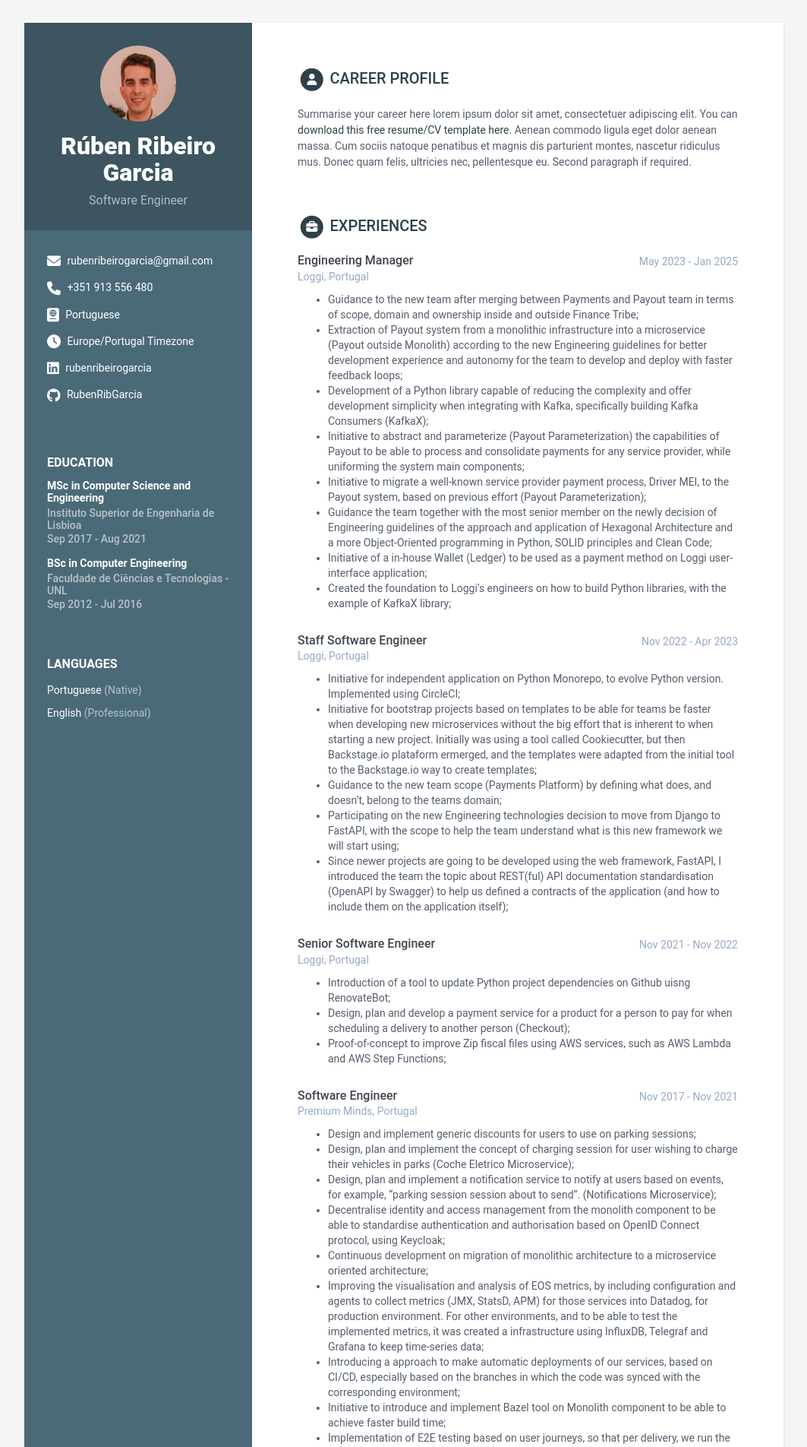
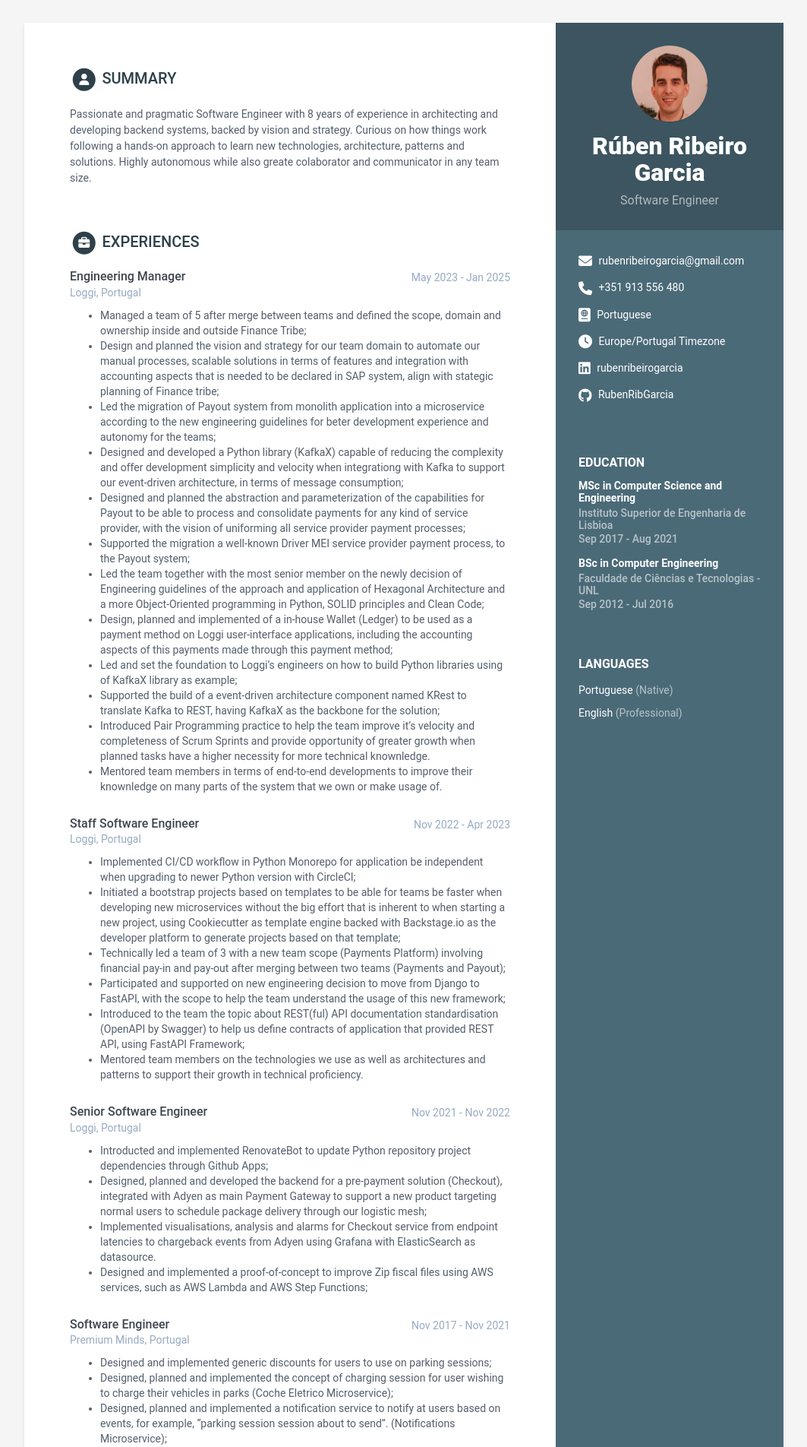
Before and after one commit to RubenRibGarcia/cv, a Jekyll site: the page built from index.html, in a window 1280 px wide. Shown: the top 1904 px of the page at 76% size, without its empty margins (108-1171 px from the left). Built offline with Jekyll 4.4.1, drawn with Linux system fonts in a browser that asks for light colours; some of the changed text lies outside the part shown.

Commit message:
chore: updated cv

```diff
--- a/_data/data.yml
+++ b/_data/data.yml
@@ -3,7 +3,7 @@
 #
 
 sidebar:
-    position: left # position of the sidebar : left or right
+    position: right # position of the sidebar : left or right
     about: False # set to False or comment line if you want to remove the "how to use?" in the sidebar
     education: True # set to False if you want education in main section instead of in sidebar
 
@@ -42,14 +42,13 @@ sidebar:
           level: Professional
 
 career-profile:
-    title: Career Profile
+    title: summary
     summary: |
-      Summarise your career here lorem ipsum dolor sit amet, consectetuer
-      adipiscing elit. You can [download this free resume/CV template here]().
-      Aenean commodo ligula eget dolor aenean massa. Cum sociis natoque
-      penatibus et magnis dis parturient montes, nascetur ridiculus mus.
-      Donec quam felis, ultricies nec, pellentesque eu.
-      Second paragraph if required.
+      Passionate and pragmatic Software Engineer with 8 years of experience in architecting
+      and developing backend systems, backed by vision and strategy.
+      Curious on how things work following a hands-on approach
+      to learn new technologies, architecture, patterns and solutions.
+      Highly autonomous while also greate colaborator and communicator in any team size.
 
 education:
     title: Education
@@ -68,99 +67,106 @@ experiences:
         time: May 2023 - Jan 2025
         company: Loggi, Portugal
         details: |
-          - Guidance to the new team after merging between Payments and
-          Payout team in terms of scope, domain and ownership inside and
-          outside Finance Tribe;
-          - Extraction of Payout system from a monolithic infrastructure into a
-          microservice (Payout outside Monolith) according to the new
-          Engineering guidelines for better development experience and
-          autonomy for the team to develop and deploy with faster feedback
-          loops;
-          - Development of a Python library capable of reducing the complexity
-          and offer development simplicity when integrating with Kafka,
-          specifically building Kafka Consumers (KafkaX);
-          - Initiative to abstract and parameterize (Payout Parameterization) the
-          capabilities of Payout to be able to process and consolidate payments
-          for any service provider, while uniforming the system main
-          components;
-          - Initiative to migrate a well-known service provider payment process,
-          Driver MEI, to the Payout system, based on previous effort (Payout
-          Parameterization);
-          - Guidance the team together with the most senior member on the
+          - Managed a team of 5 after merge between teams and defined the
+          scope, domain and ownership inside and outside Finance Tribe;
+          - Design and planned the vision and strategy for our team domain to automate
+          our manual processes, scalable solutions in terms of features and
+          integration with accounting aspects that is needed to be declared in SAP system,
+          align with stategic planning of Finance tribe;
+          - Led the migration of Payout system from monolith application into a
+          microservice according to the new engineering guidelines for beter development
+          experience and autonomy for the teams;
+          - Designed and developed a Python library (KafkaX) capable of reducing the complexity
+          and offer development simplicity and velocity when integrationg with Kafka to support
+          our event-driven architecture, in terms of message consumption;
+          - Designed and planned the abstraction and parameterization of the capabilities for Payout
+          to be able to process and consolidate payments for any kind of service provider, with
+          the vision of uniforming all service provider payment processes;
+          - Supported the migration a well-known Driver MEI service provider payment process,
+          to the Payout system;
+          - Led the team together with the most senior member on the
           newly decision of Engineering guidelines of the approach and
           application of Hexagonal Architecture and a more Object-Oriented
           programming in Python, SOLID principles and Clean Code;
-          - Initiative of a in-house Wallet (Ledger) to be used as a payment
-          method on Loggi user-interface application;
-          - Created the foundation to Loggi's engineers on how to build Python
-          libraries, with the example of KafkaX library;
+          - Design, planned and implemented of a in-house Wallet (Ledger) to be used as a payment
+          method on Loggi user-interface applications, including the accounting aspects of this payments
+          made through this payment method;
+          - Led and set the foundation to Loggi's engineers on how to build Python
+          libraries using of KafkaX library as example;
+          - Supported the build of a event-driven architecture component named KRest to translate Kafka to REST,
+          having KafkaX as the backbone for the solution;
+          - Introduced Pair Programming practice to help the team improve it's velocity and completeness
+          of Scrum Sprints and provide opportunity of greater growth when planned tasks have a higher necessity
+          for more technical knownledge.
+          - Mentored team members in terms of end-to-end developments to improve their knownledge
+          on many parts of the system that we own or make usage of.
       - role: Staff Software Engineer
         time: Nov 2022 - Apr 2023
         company: Loggi, Portugal
         details: |
-          - Initiative for independent application on Python Monorepo, to evolve
-          Python version. Implemented using CircleCI;
-          - Initiative for bootstrap projects based on templates to be able for
+          - Implemented CI/CD workflow in Python Monorepo for application be
+          independent when upgrading to newer Python version with CircleCI;
+          - Initiated a bootstrap projects based on templates to be able for
           teams be faster when developing new microservices without the big
-          effort that is inherent to when starting a new project. Initially was using
-          a tool called Cookiecutter, but then Backstage.io plataform ermerged,
-          and the templates were adapted from the initial tool to the
-          Backstage.io way to create templates;
-          - Guidance to the new team scope (Payments Platform) by defining
-          what does, and doesn't, belong to the teams domain;
-          - Participating on the new Engineering technologies decision to move
-          from Django to FastAPI, with the scope to help the team understand
-          what is this new framework we will start using;
-          - Since newer projects are going to be developed using the web
-          framework, FastAPI, I introduced the team the topic about REST(ful)
+          effort that is inherent to when starting a new project,
+          using Cookiecutter as template engine backed with Backstage.io as
+          the developer platform to generate projects based on that template;
+          - Technically led a team of 3 with a new team scope (Payments Platform)
+          involving financial pay-in and pay-out after merging between two teams
+          (Payments and Payout);
+          - Participated and supported on new engineering decision to move
+          from Django to FastAPI, with the scope to help the team understand the usage of this
+          new framework;
+          - Introduced to the team the topic about REST(ful)
           API documentation standardisation (OpenAPI by Swagger) to help us
-          defined a contracts of the application (and how to include them on the
-          application itself);
+          define contracts of application that provided REST API, using FastAPI Framework;
+          - Mentored team members on the technologies we use as well as architectures
+          and patterns to support their growth in technical proficiency.
       - role: Senior Software Engineer
         time: Nov 2021 - Nov 2022
         company: Loggi, Portugal
         details: |
-          - Introduction of a tool to update Python project dependencies on
-          Github uisng RenovateBot;
-          - Design, plan and develop a payment service for a product for a
-          person to pay for when scheduling a delivery to another person
-          (Checkout);
-          - Proof-of-concept to improve Zip fiscal files using AWS services, such
-          as AWS Lambda and AWS Step Functions;
+          - Introducted and implemented RenovateBot to update
+          Python repository project dependencies through Github Apps;
+          - Designed, planned and developed the backend for a pre-payment solution (Checkout),
+          integrated with Adyen as main Payment Gateway to support a new product
+          targeting normal users to schedule package delivery through our logistic mesh;
+          - Implemented visualisations, analysis and alarms for Checkout service from endpoint latencies to
+          chargeback events from Adyen using Grafana with ElasticSearch as datasource.
+          - Designed and implemented a proof-of-concept to improve Zip fiscal files using
+          AWS services, such as AWS Lambda and AWS Step Functions;
       - role: Software Engineer
         time: Nov 2017 - Nov 2021
         company: Premium Minds, Portugal
         details: |
-          - Design and implement generic discounts for users to use on parking
+          - Designed and implemented generic discounts for users to use on parking
           sessions;
-          - Design, plan and implement the concept of charging session for user
+          - Designed, planned and implemented the concept of charging session for user
           wishing to charge their vehicles in parks (Coche Eletrico
           Microservice);
-          - Design, plan and implement a notification service to notify at users
+          - Designed, planned and implemented a notification service to notify at users
           based on events, for example, "parking session session about to
           send". (Notifications Microservice);
-          - Decentralise identity and access management from the monolith
+          - Decentralised identity and access management from the monolith
           component to be able to standardise authentication and authorisation
-          based on OpenID Connect protocol, using Keycloak;
+          based on OpenID Connect protocol, using Keycloak as solution;
           - Continuous development on migration of monolithic architecture to a
           microservice oriented architecture;
-          - Improving the visualisation and analysis of EOS metrics, by including
+          - Improved the visualisation and analysis of EOS metrics, by including
           configuration and agents to collect metrics (JMX, StatsD, APM) for
           those services into Datadog, for production environment. For other
           environments, and to be able to test the implemented metrics, it was
           created a infrastructure using InfluxDB, Telegraf and Grafana to keep
           time-series data;
-          - Introducing a approach to make automatic deployments of our
+          - Introduced a approach to make automatic deployments of our
           services, based on CI/CD, especially based on the branches in which
           the code was synced with the corresponding environment;
-          - Initiative to introduce and implement Bazel tool on Monolith
-          component to be able to achieve faster build time;
-          - Implementation of E2E testing based on user journeys, so that per
-          delivery, we run the set of implemented tests;
-          - Improve the way teams documents and communicates REST(ful)
-          APIs when we have projects that needs to integrate with them, using
-          the standard OpenAPI (by Swagger);
-          - Introduce a way for the teams documents asynchronous API, based
+          - Investigated ways to achieve faster build times of the monolith using Bazel tool;
+          - Implemented E2E testings based on user journeys, so that per
+          delivery, we run the test suite;
+          - Introduced and improved way for teams documents and communicates REST(ful)
+          APIs using OpenAPI specifications;
+          - Introduced a way for the teams documents asynchronous API, based
           on Event-Driven Architecture, using AsyncAPI.
       - role: .Net Developer
         time: Aug 2017 - Oct 2017
@@ -229,22 +235,31 @@ publications:
     #     conference: Addison-Wesley, 1968
 
 skills:
-    title: Skills &amp; Proficiency
+    title: Skills
 
     toolset:
       - name: Python3
+      - name: Poetry
+      - name: Astral uv
       - name: Django
       - name: FastAPI
+      - name: PyTest
+      - name: Tox
       - name: OpenAPI
-      - name: REST
+      - name: AsyncAPI
+      - name: RESTful APIs
       - name: gRPC
       - name: Kubernetes
       - name: Docker
       - name: Grafana
       - name: SigNoz
       - name: OpenTelemetry
+      - name: ElasticSearch
+      - name: Kibana
       - name: AWS Lambda
       - name: AWS Step Functions
+      - name: AWS EC2
+      - name: AWS Elasticache
       - name: Debezium
       - name: ArgoCD
       - name: Github Actions
@@ -260,3 +275,9 @@ skills:
       - name: Typescript
       - name: NestJS
       - name: Podman
+      - name: Event-based Architecture
+      - name: Microservices
+      - name: Git
+      - name: RabbitMQ
+      - name: Jenkins
+      - name: Domain Driven Design
--- a/_includes/skills.html
+++ b/_includes/skills.html
@@ -10,15 +10,9 @@
 
   <div class="skillset">
     {% for skill in skills.toolset %}
-    <div class="item">
-      <h3 class="level-title">{{ skill.name }}</h3>
-      {% assign skill_level = 'width: ' | append: skill.level %}
-      <div class="level-bar">
-        <div class="level-bar-inner" style="{{skill_level}}"></div>
-      </div>
-      <!--//level-bar-->
+    <div class="level-title">
+      <span>{{ skill.name}}</span>
     </div>
-    <!--//item-->
     {% endfor %}
   </div>
 </section>
--- a/_sass/_base.scss
+++ b/_sass/_base.scss
@@ -267,8 +267,10 @@ p {
   }
   .level-title {
     font-size: 14px;
+    font-weight: bold;
     margin-top: 0;
     margin-bottom: 12px;
+    padding: 5px;
   }
   .level-bar {
     height: 12px;
```
